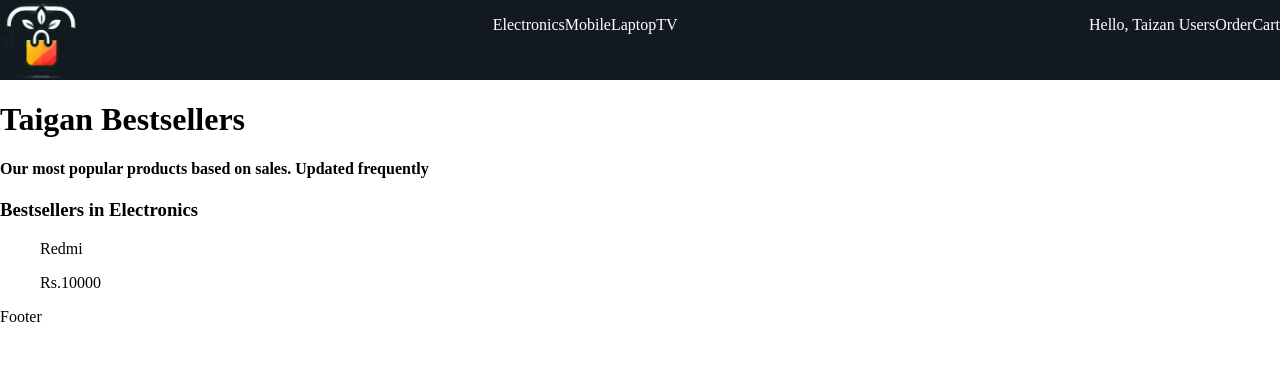
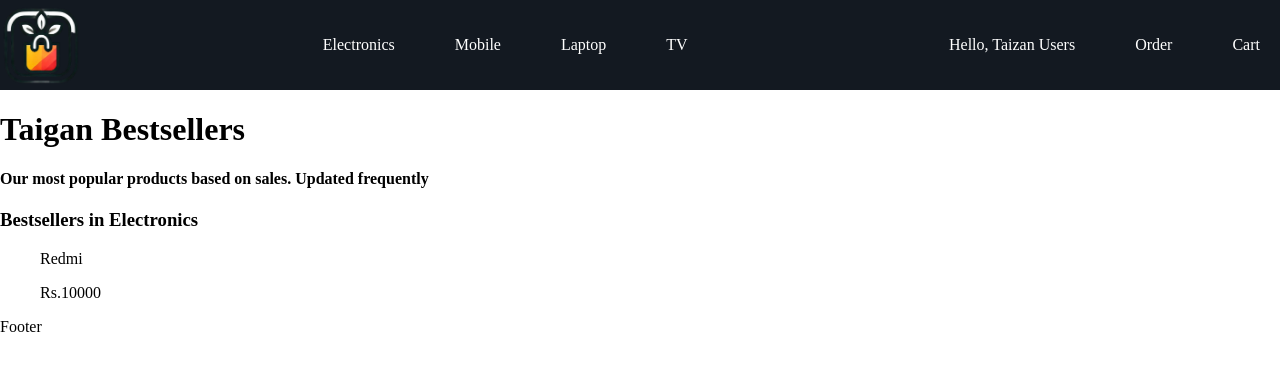
Before and after one commit to droidbg/Taizan, a React (Vite) app: page / in a window 1280 px wide. Shown: the top 370 px of the page. Built offline with nearby package versions, Linux system fonts and the light colour scheme.

Commit message:
add. header styling

```diff
--- a/App.css
+++ b/App.css
@@ -11,15 +11,17 @@ body {
 .header {
   display: flex;
   justify-content: space-between;
+  align-items: center;
   background-color: #131921;
 }
 
-.header-middle > ul,
-.header-end > ul {
+.header-middle ul,
+.header-end ul {
   display: flex;
+  gap: 20px;
 }
 .header-item {
-  margin: 20;
+  margin: 20px;
   list-style-type: none;
   cursor: pointer;
   color: #fff;
--- a/src/components/Header.js
+++ b/src/components/Header.js
@@ -4,7 +4,7 @@ const Header = () => {
   const name = "Taizan Users";
   return (
     <div className="header">
-      <img className="logo-header" src={logo} />
+      <img className="logo-header" src={logo} alt="Taigan Logo" />
       <div className="header-middle">
         <ul>
           <li className="header-item">Electronics</li>
```
